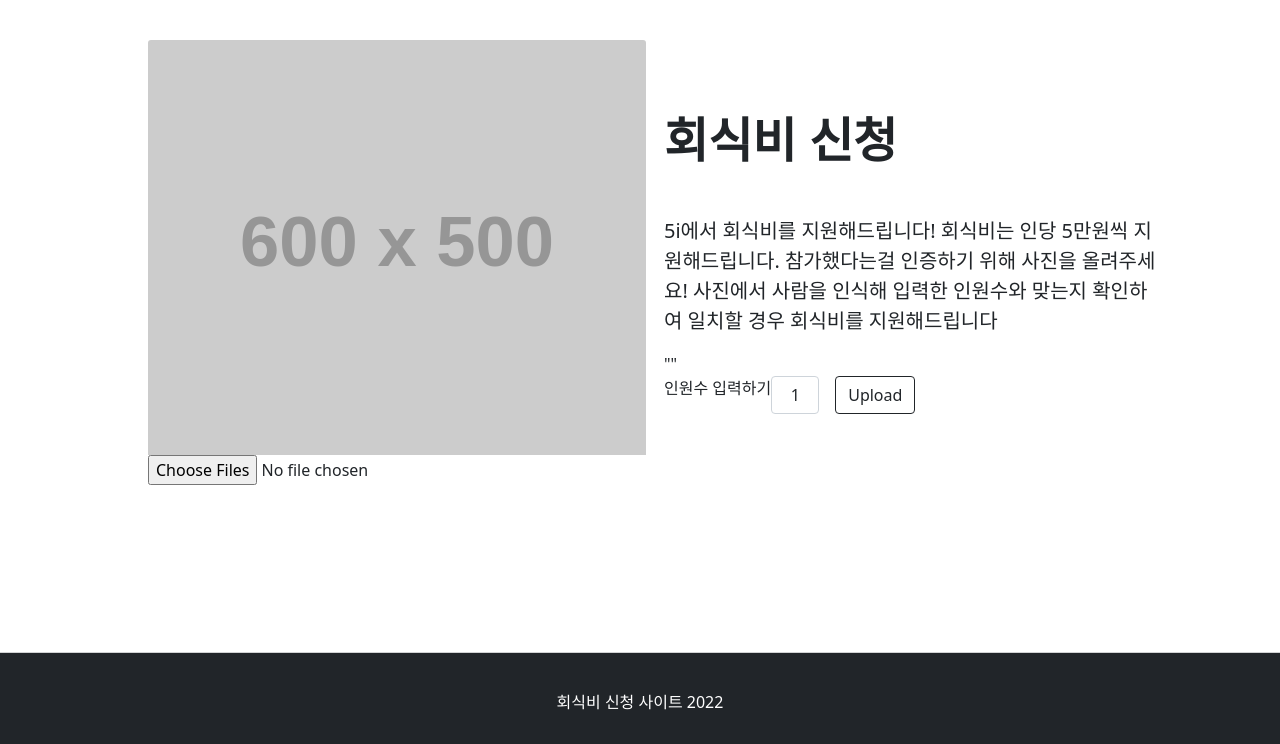
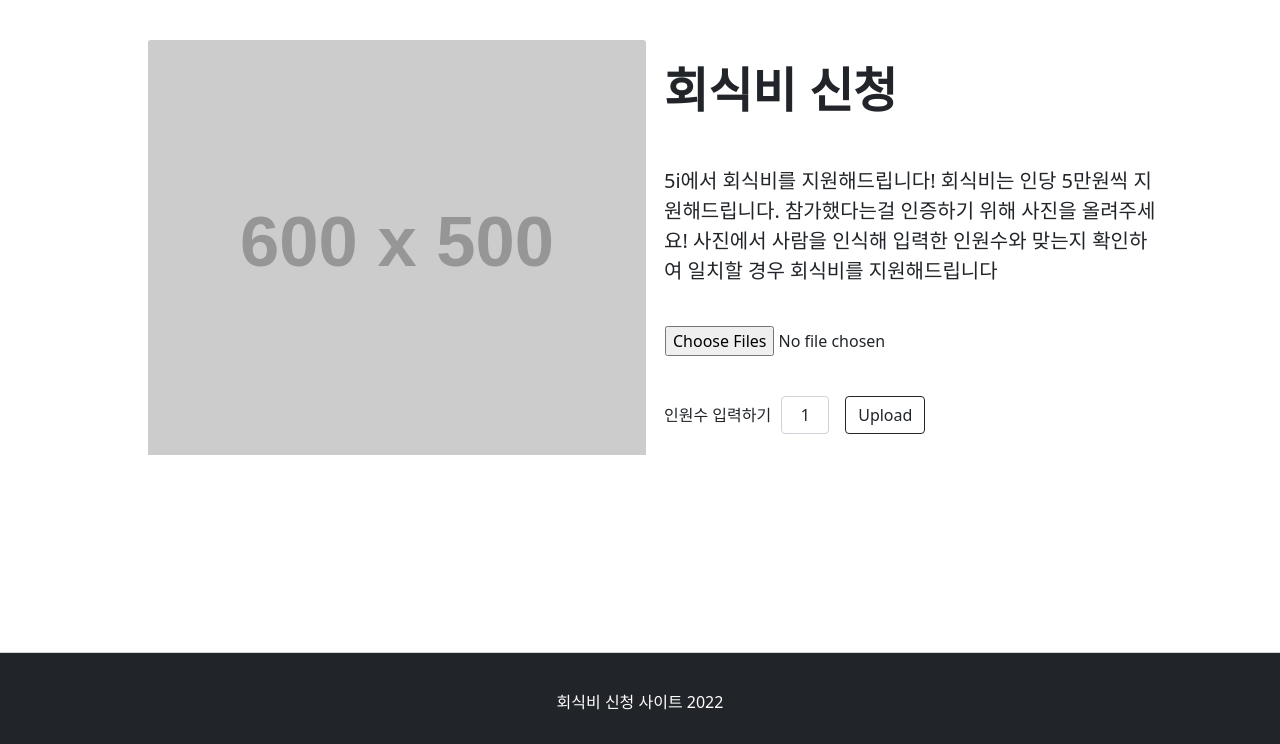
Before and after one commit to kvkvd12/5i_support_project, a Django app: page /upload/ in a window 1280 px wide. Shown: the part 56-800 px from the top of the page. Run offline with Django 4.2, Linux system fonts and the light colour scheme; grey boxes labelled with a size stand in for pictures from a placeholder-image service; some libraries are stand-ins or nearby versions.

Commit message:
[modify]upload.html 간격위치조정

```diff
--- a/templates/support_data/upload.html
+++ b/templates/support_data/upload.html
@@ -11,21 +11,21 @@
                     <div class="col-md-6">
                         <img class="card-img-top mb-5 mb-md-0" src="https://dummyimage.com/600x500/dee2e6/6c757d.jpg"
                             alt="..." id="img" />
-                        <input id="image" type="file" style="display: block; margin-left:30px;"  name="image" multiple>
+
                     </div>
                     <div class="col-md-6">
                         <h1 class="display-5 fw-bolder">{{ user.team_name }} 회식비 신청</h1>
                         <div class="fs-5 mb-5">
                             <span></span>
                         </div>
-                        <p class="lead">5i에서 회식비를 지원해드립니다! 회식비는 인당 5만원씩 지원해드립니다. 참가했다는걸 인증하기 위해 사진을 올려주세요! 사진에서 사람을 인식해
+                        <p class="lead" style="margin-bottom:40px;">5i에서 회식비를 지원해드립니다! 회식비는 인당 5만원씩 지원해드립니다. 참가했다는걸 인증하기 위해 사진을 올려주세요! 사진에서 사람을 인식해
                             입력한 인원수와 맞는지 확인하여 일치할 경우 회식비를 지원해드립니다</p>
-                        <div> "" </div>
-                        <div class="d-flex">
+                        <input id="image" type="file" style="display: block; margin-left:1px; margin-bottom:40px;"  name="image" multiple>
+                        <div class="d-flex" style="align-items : center;">
                             <span>인원수 입력하기 </span>
 
                             <input class="form-control text-center me-3" name="input_num" id="inputQuantity" type="num"
-                                value="1" style="max-width: 3rem" />
+                                value="1" style="max-width: 3rem; margin-left:10px;"  />
                             <button class="btn btn-outline-dark flex-shrink-0" type="submit">
                                 Upload
                             </button>
```
